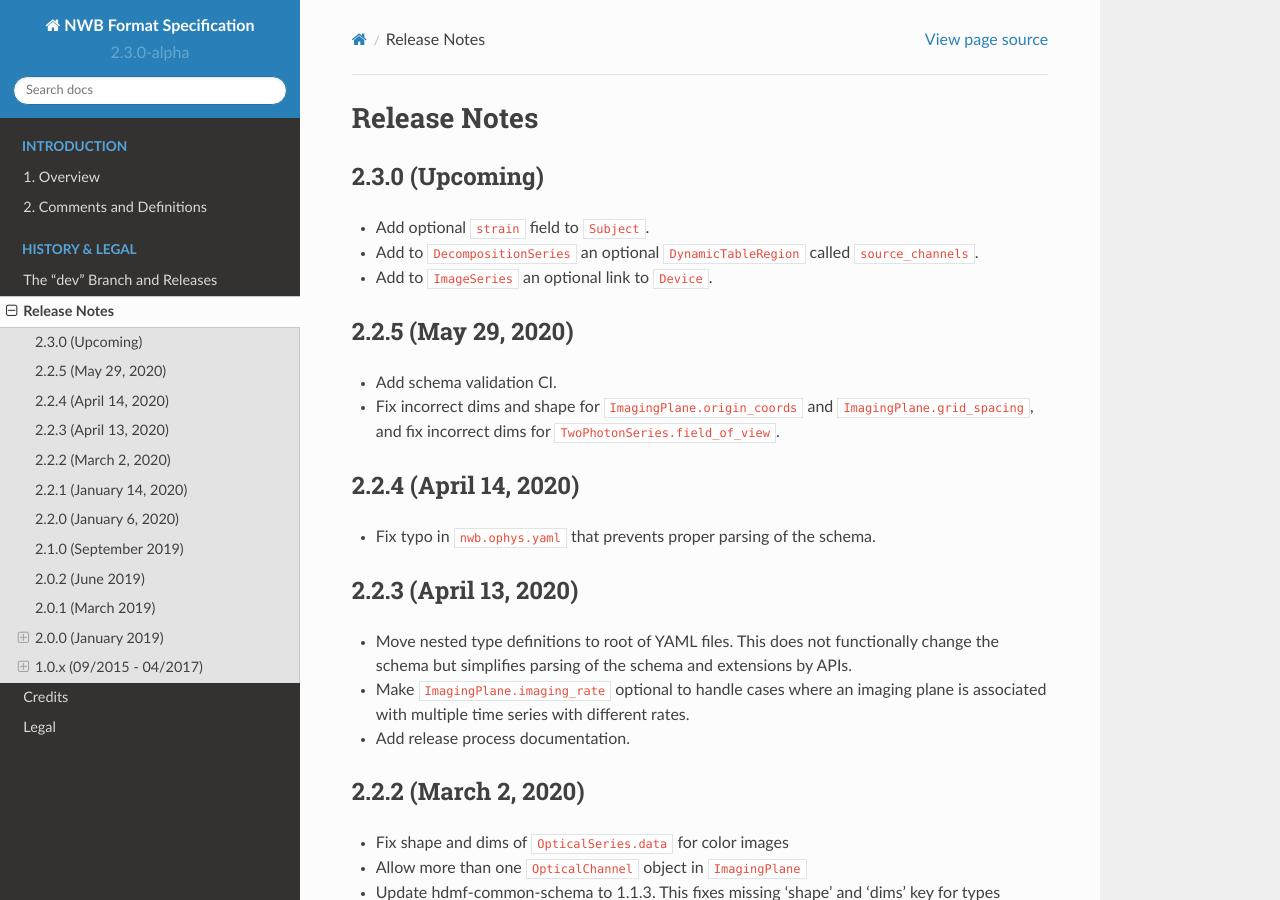
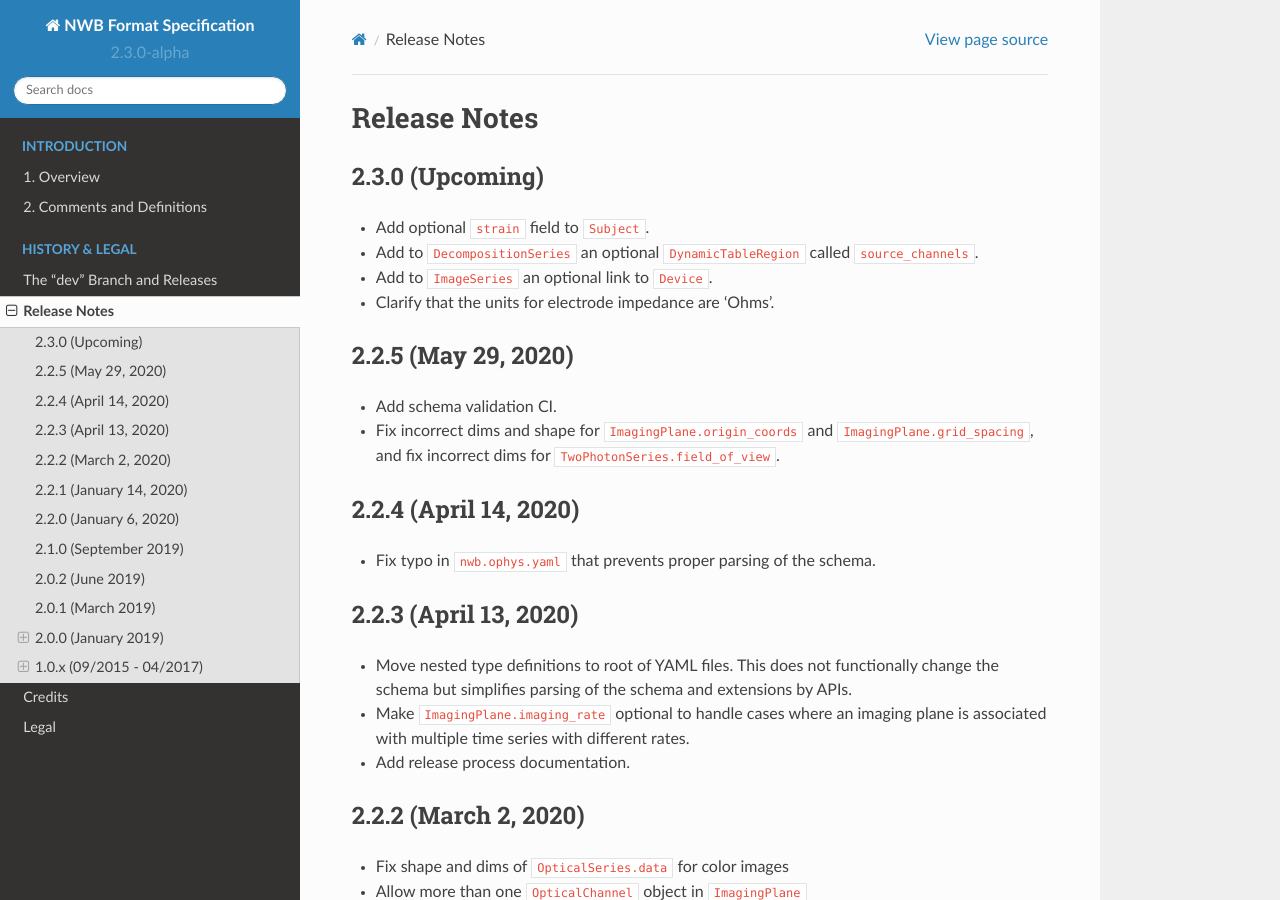
Before and after one commit to NeurodataWithoutBorders/nwb-schema, a Sphinx documentation site: the page built from docs/format/source/format_release_notes.rst, in a window 1280 px wide and 900 px high. Built offline with Sphinx 7.4.7 and the Read the Docs theme 2.0.0, drawn with Linux system fonts in a browser that asks for light colours.

Commit message:
Specify units for electrode impedance

```diff
--- a/docs/format/source/format_release_notes.rst
+++ b/docs/format/source/format_release_notes.rst
@@ -7,6 +7,7 @@ Release Notes
 - Add optional ``strain`` field to ``Subject``.
 - Add to ``DecompositionSeries`` an optional ``DynamicTableRegion`` called ``source_channels``.
 - Add to ``ImageSeries`` an optional link to ``Device``.
+- Clarify that the units for electrode impedance are 'Ohms'.
 
 2.2.5 (May 29, 2020)
 ----------------------
```
Also changed, not shown: 1 other file.
